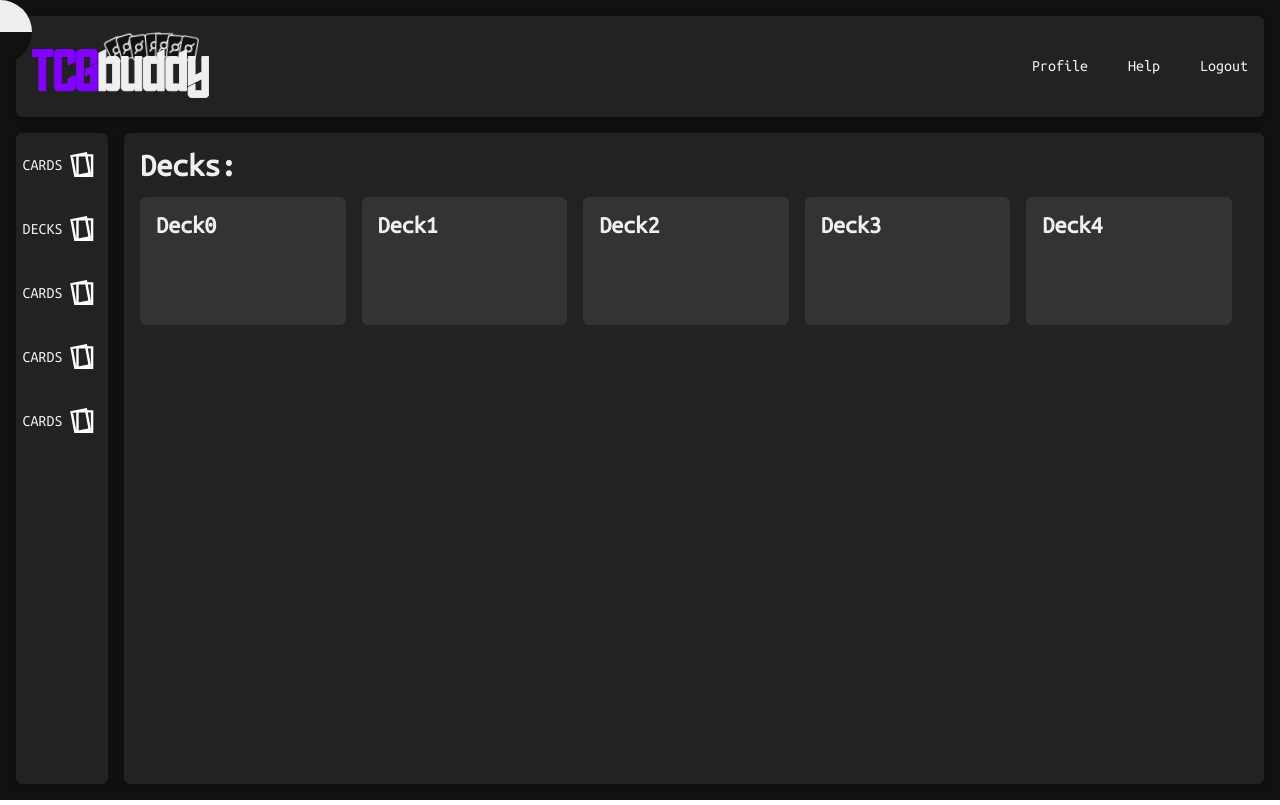
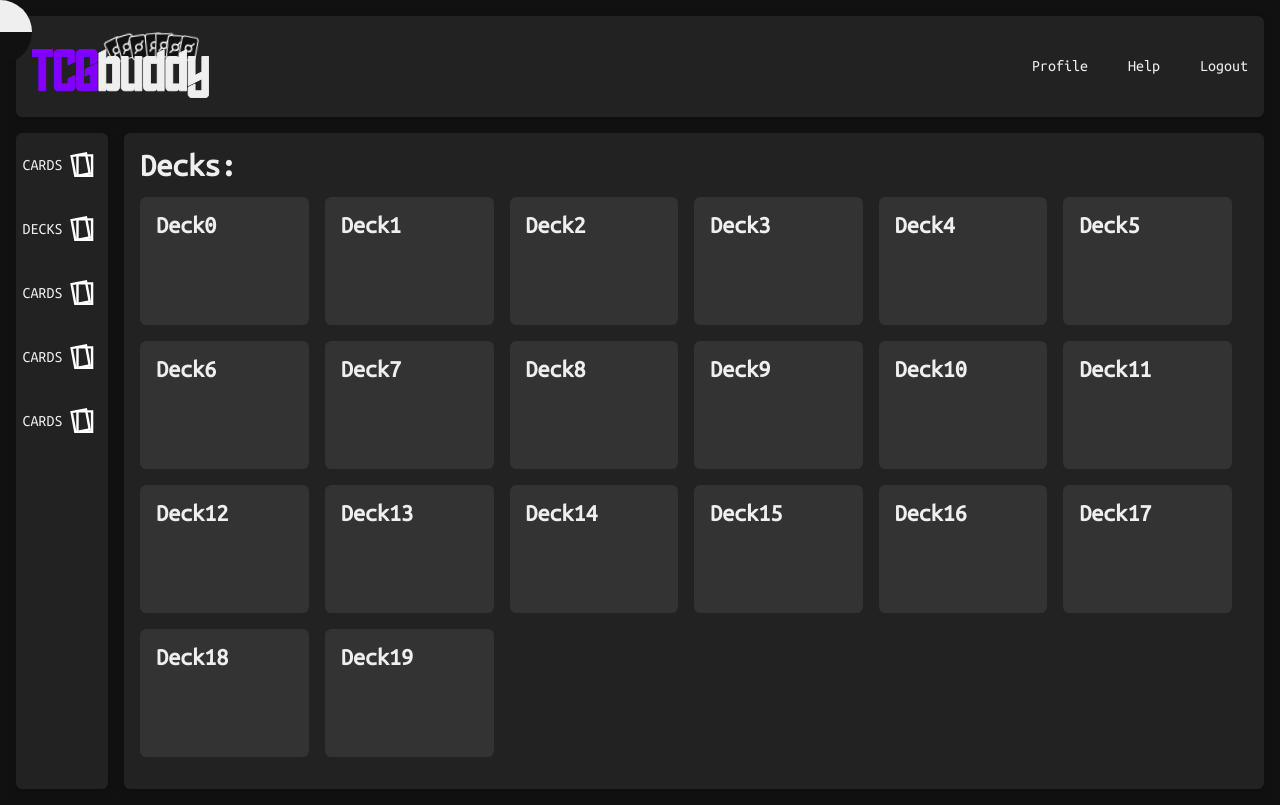
Before and after one commit to SamuelMiddendorp/tcgbuddy-frontend, a SvelteKit app: page /deck in a window 1280 px wide. Built offline with nearby package versions, Linux system fonts and the light colour scheme.

Commit message:
Fix bug where container is always 100vh and never more

```diff
--- a/src/routes/deck/+page.svelte
+++ b/src/routes/deck/+page.svelte
@@ -1,6 +1,6 @@
 <h1>Decks:</h1>
 <div class="decks-container">
-{#each Array(5) as _, index (index)}
+{#each Array(20) as _, index (index)}
 <a class="deck-link" href="deck/{index}">
     <h2>Deck{index}</h2>
     </a>
--- a/src/routes/layout.css
+++ b/src/routes/layout.css
@@ -71,7 +71,7 @@
     }
     .layout-container {
         font-family: 'Ubuntu mono', monospace;
-        height: 100vh;
+        min-height: 100vh;
         color: var(--text-color);
         background-color: var(--background);
         background-size: 350% 350%;
```
